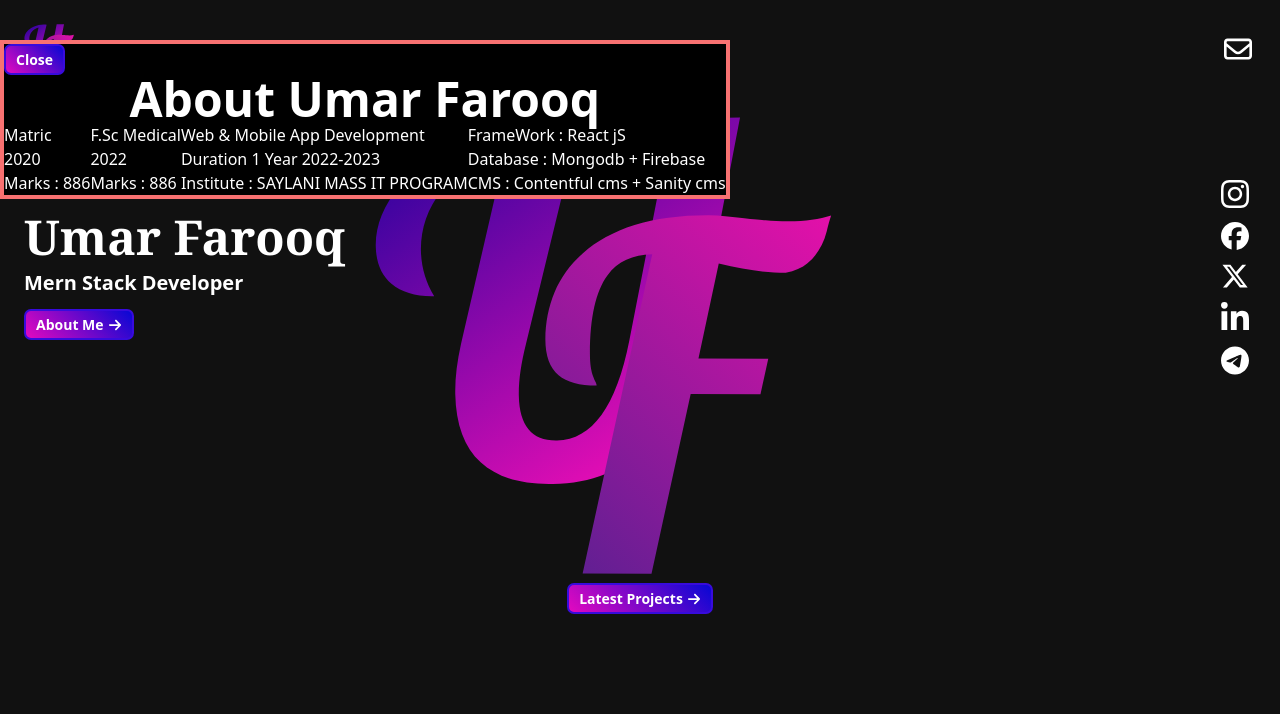
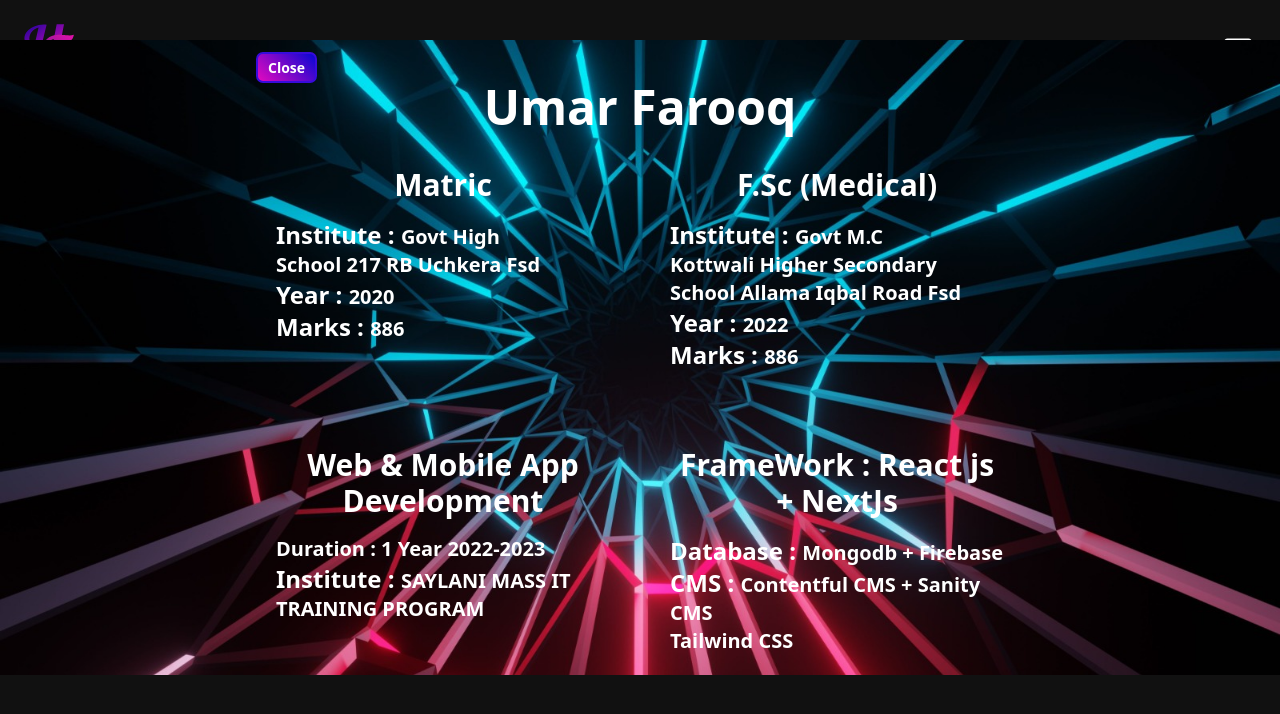
Before and after one commit to Umar-Farooq-217/Umar-Portfolio, a Next.js app: page / in a window 1280 px wide. Both pictures are taken after a click on the button "About Me". Shown: the top 714 px of the page. Built offline with nearby package versions, Linux system fonts and the light colour scheme.

Commit message:
portfolio

```diff
--- a/app/components/about/About.js
+++ b/app/components/about/About.js
@@ -2,31 +2,34 @@ import React from 'react'
 import './../../globals.css'
 export default function About({onClose}) {
   return (
-    <div className='absolute top-10 left-0  border-[4px] border-red-400 text-white bg-[#000]  '>
-      <button className='btn4' onClick={onClose}>Close</button>
-      <h1 className="text-5xl text-center font-bold ">About Umar Farooq</h1>
-      <div className="flex">
-      <div className="box  ">
-        <h1 className="z-10">Matric</h1>
-        <p className="z-10">2020</p>
-        <p className="z-10">Marks : 886</p>
+    <div className='absolute top-10 left-0 md:px-[10%] lg:px-[20%] bg-[url(/animate.jpeg)] w-full bg-cover bg-no-repeat bg-center z-30   text-white bg-[#000]  '>
+      <button className='btn4 mt-3 ' onClick={onClose}>Close</button>
+      <h1 className="text-5xl text-center font-bold "> Umar Farooq</h1>
+      <div className="grid md:grid-cols-2 sm:grid-cols-1 gap-5">
+      <div className="box   p-5">
+        <h1 className="z-20 text-3xl font-bold text-center py-4">Matric</h1>
+        <p className="z-20 text-xl font-bold text-balance"><span className='text-2xl'>Institute : </span>Govt High School 217 RB Uchkera Fsd</p>
+        <p className="z-20 text-xl font-bold"><span className='text-2xl'>Year : </span> 2020</p>
+        <p className="z-20 text-xl font-bold"><span className='text-2xl'>Marks : </span> 886</p>
       </div>
-      <div className="box">
-        <h1 className="">F.Sc Medical</h1>
-        <p className="">2022</p>
-        <p className="">Marks : 886</p>
+      <div className="box  p-5">
+        <h1 className="z-20 text-3xl font-bold text-center py-4">F.Sc (Medical)</h1>
+        <p className="z-20 text-xl font-bold text-balance"><span className='text-2xl'>Institute : </span>Govt M.C Kottwali   Higher Secondary School Allama Iqbal Road Fsd </p>
+        <p className="z-20 text-xl font-bold"><span className='text-2xl'>Year : </span>2022</p>
+        <p className="z-20 text-xl font-bold"><span className='text-2xl'>Marks : </span> 886</p>
       </div>
 
-      <div className="box">
-        <h1 className="">Web & Mobile App Development</h1>
-        <p className="">Duration 1 Year 2022-2023</p>
-        <p className="">Institute : SAYLANI MASS IT PROGRAM</p>
+      <div className="box  p-5">
+        <h1 className="z-20 text-3xl font-bold text-center py-4">Web & Mobile App Development</h1>
+        <p className="z-20 text-xl font-bold">Duration : 1 Year 2022-2023</p>
+        <p className="z-20 text-xl font-bold"><span className='text-2xl'> Institute : </span> SAYLANI MASS IT TRAINING PROGRAM</p>
 
       </div>
-      <div className="box">
-        <h1 className="">FrameWork : React jS</h1>
-        <p className="">Database : Mongodb + Firebase</p>
-        <p className="">CMS : Contentful cms + Sanity cms</p>
+      <div className="box  p-5">
+        <h1 className="z-20 text-3xl font-bold text-center py-4">FrameWork : React js + NextJs</h1>
+        <p className="z-20 text-xl font-bold"><span className='text-2xl'>Database : </span> Mongodb + Firebase</p>
+        <p className="z-20 text-xl font-bold"><span className='text-2xl'>CMS : </span> Contentful CMS + Sanity CMS</p>
+        <p className="z-20 text-xl font-bold">Tailwind CSS</p>
       </div>
       </div>
 
--- a/app/globals.css
+++ b/app/globals.css
@@ -48,3 +48,9 @@
   margin-left: 10px;
 
 }
+
+
+.box{
+  position: relative;
+
+}
```
